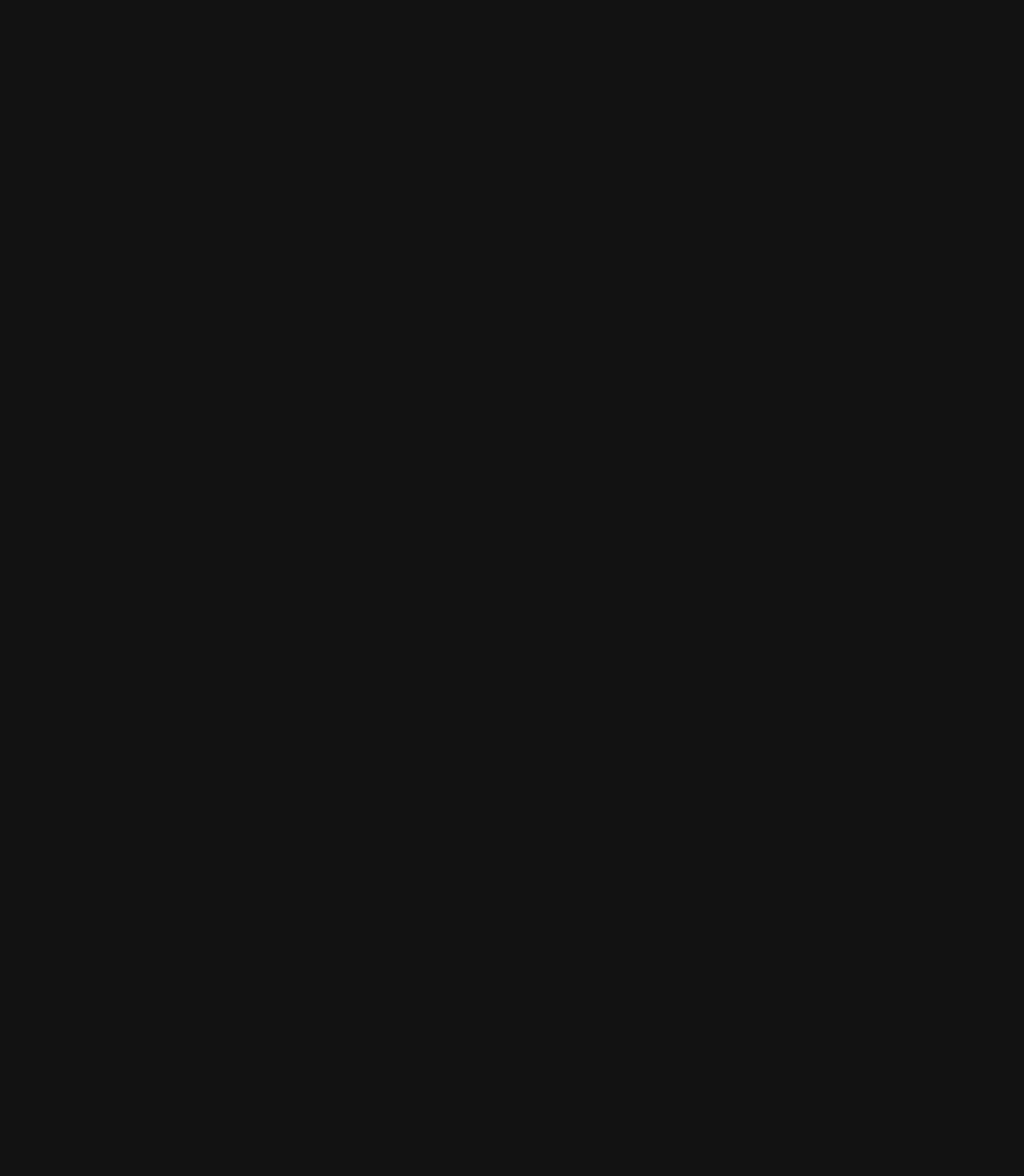
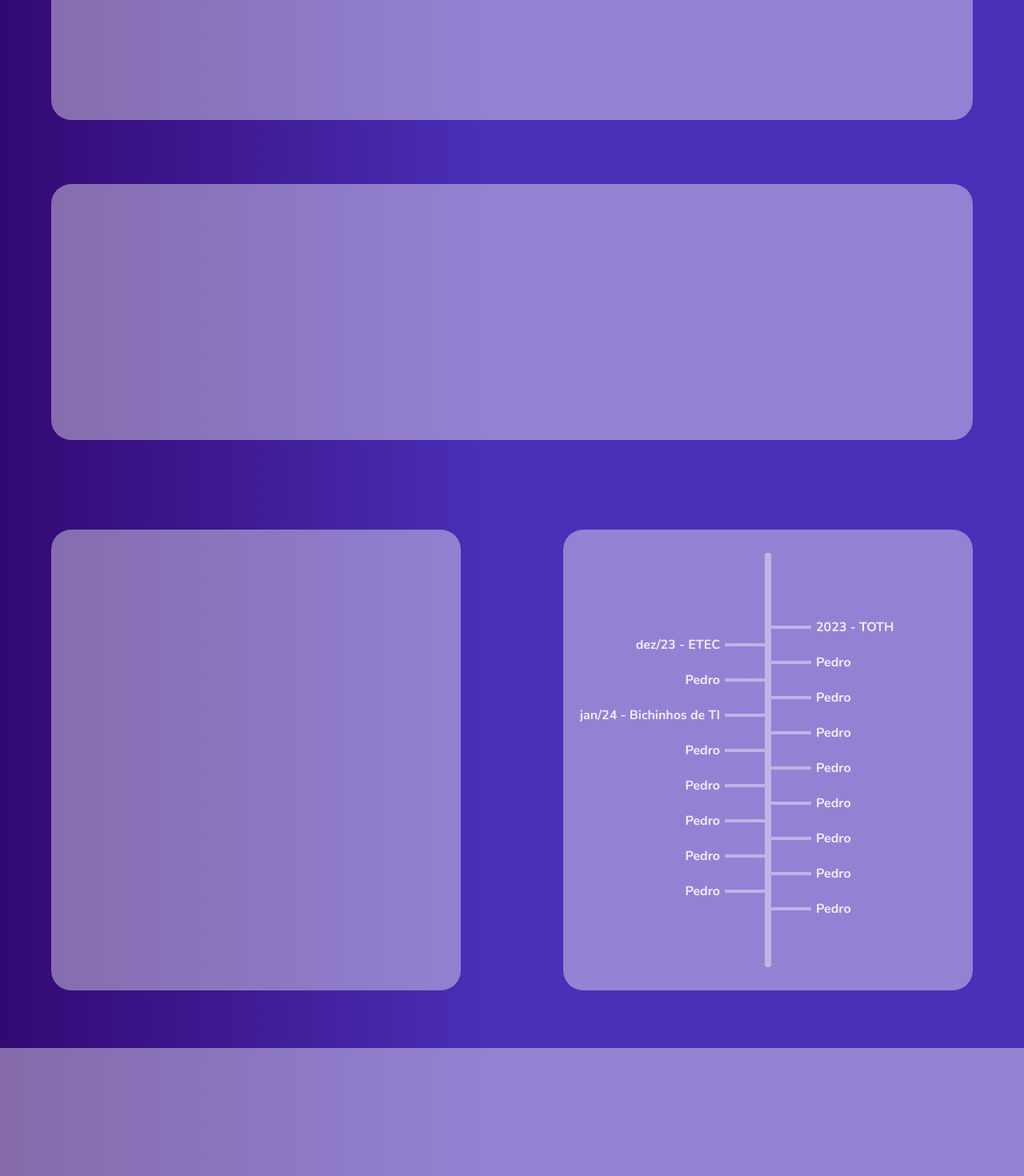
Before and after one commit to PSjoon/Portfolio, a React (Vite) app: page / in a window 1280 px wide. Shown: the part 1056-2526 px from the top of the page at 80% size. Before the commit the page ends 800 px from the top, so only its background shows below. Built offline with nearby package versions, Linux system fonts and the light colour scheme.

Commit message:
finished template

```diff
--- a/src/App.tsx
+++ b/src/App.tsx
@@ -1,4 +1,7 @@
 import About from "./components/about/About"
+import Career from "./components/career/Career"
+import Carousel from "./components/carousel/Carousel"
+import Footer from "./components/footer/Footer"
 import Header from "./components/header/Header"
 
 function App() {
@@ -6,6 +9,9 @@
     <>
       <Header />
       <About />
+      <Carousel />
+      <Career />
+      <Footer />
     </>
   )
 }
--- a/src/components/about/About.css
+++ b/src/components/about/About.css
@@ -14,6 +14,17 @@
   height: 80%;
   background-color: rgba(255, 255, 255, 0.4);
   border-radius: 25px;
+}
+
+.animation-icons-container {
+  width: 100%;
+  height: 20vh;
+  margin-top: 50px;
+}
+
+.animation-icons {
+  height: 80%;
+  background-color: rgba(255, 255, 255, 0.4);
 }
 
 @media screen and (max-width: 600px) {
@@ -34,6 +45,3 @@
     border-radius: 25px;
   }
 }
-
-@media (min-width: 601px) and (max-width: 900px) {
-}
--- a/src/components/about/About.tsx
+++ b/src/components/about/About.tsx
@@ -7,6 +7,10 @@
         <section className="hero"></section>
         <section className="picture"></section>
       </main>
+
+      <section className="animation-icons-container">
+        <div className="animation-icons"></div>
+      </section>
     </>
   )
 }
--- /dev/null
+++ b/src/components/career/Career.css
@@ -0,0 +1,86 @@
+.curriculum-container {
+  display: grid;
+  width: 100%;
+  height: 90vh;
+
+  place-items: center;
+  grid-template-columns: 1fr 1fr;
+}
+
+.curriculum-container p {
+  margin-left: 6px;
+  margin-right: 6px;
+}
+
+.curriculum {
+  width: 80%;
+  height: 80%;
+  background-color: rgba(255, 255, 255, 0.4);
+  border-radius: 25px;
+}
+
+.career {
+  display: flex;
+  width: 80%;
+  height: 80%;
+
+  align-items: center;
+  justify-content: center;
+
+  background-color: rgba(255, 255, 255, 0.4);
+  border-radius: 25px;
+}
+
+.divide {
+  width: 8px;
+  height: 90%;
+  border-radius: 100px;
+
+  background-color: rgba(255, 255, 255, 0.4);
+}
+
+.dash-container {
+  width: 50%;
+}
+
+.dash-container-reverse {
+  width: 50%;
+  display: flex;
+  flex-direction: column;
+
+  justify-content: flex-start;
+}
+
+.dash {
+  width: 50px;
+  height: 4px;
+
+  background-color: rgba(255, 255, 255, 0.4);
+}
+
+.container-text {
+  display: flex;
+  align-items: center;
+  justify-content: flex-end;
+  margin-top: 20px;
+}
+
+.container-text-reverse {
+  display: flex;
+  align-items: center;
+  justify-content: flex-start;
+  margin-top: 20px;
+}
+
+@media screen and (max-width: 600px) {
+  .curriculum-container {
+    display: grid;
+    width: 100%;
+    height: 90vh;
+
+    font-size: 14px;
+
+    place-items: center;
+    grid-template-columns: 1fr;
+  }
+}
--- /dev/null
+++ b/src/components/career/Career.tsx
@@ -0,0 +1,91 @@
+import "./Career.css"
+
+function Career() {
+  return (
+    <>
+      <section className="curriculum-container">
+        <div className="curriculum"></div>
+
+        <div className="career">
+          <div className="dash-container">
+            <div className="container-text">
+              <p>dez/23 - ETEC</p>
+              <div className="dash"></div>
+            </div>
+            <div className="container-text">
+              <p>Pedro</p>
+              <div className="dash"></div>
+            </div>
+            <div className="container-text">
+              <p>jan/24 - Bichinhos de TI</p>
+              <div className="dash"></div>
+            </div>
+            <div className="container-text">
+              <p>Pedro</p>
+              <div className="dash"></div>
+            </div>
+            <div className="container-text">
+              <p>Pedro</p>
+              <div className="dash"></div>
+            </div>
+            <div className="container-text">
+              <p>Pedro</p>
+              <div className="dash"></div>
+            </div>
+            <div className="container-text">
+              <p>Pedro</p>
+              <div className="dash"></div>
+            </div>
+            <div className="container-text">
+              <p>Pedro</p>
+              <div className="dash"></div>
+            </div>
+          </div>
+
+          <div className="divide"></div>
+
+          <div className="dash-container-reverse">
+            <div className="container-text-reverse">
+              <div className="dash"></div>
+              <p>2023 - TOTH</p>
+            </div>
+            <div className="container-text-reverse">
+              <div className="dash"></div>
+              <p>Pedro</p>
+            </div>
+            <div className="container-text-reverse">
+              <div className="dash"></div>
+              <p>Pedro</p>
+            </div>
+            <div className="container-text-reverse">
+              <div className="dash"></div>
+              <p>Pedro</p>
+            </div>
+            <div className="container-text-reverse">
+              <div className="dash"></div>
+              <p>Pedro</p>
+            </div>
+            <div className="container-text-reverse">
+              <div className="dash"></div>
+              <p>Pedro</p>
+            </div>
+            <div className="container-text-reverse">
+              <div className="dash"></div>
+              <p>Pedro</p>
+            </div>
+            <div className="container-text-reverse">
+              <div className="dash"></div>
+              <p>Pedro</p>
+            </div>
+            <div className="container-text-reverse">
+              <div className="dash"></div>
+              <p>Pedro</p>
+            </div>
+          </div>
+        </div>
+      </section>
+    </>
+  )
+}
+
+export default Career
--- /dev/null
+++ b/src/components/carousel/Carousel.css
@@ -0,0 +1,16 @@
+.projects {
+  display: grid;
+  width: 100%;
+  height: 100vh;
+
+  margin-top: 30px;
+  place-items: center;
+  grid-template-columns: 1fr;
+}
+
+.projects .project-list {
+  width: 90%;
+  height: 80%;
+  background-color: rgba(255, 255, 255, 0.4);
+  border-radius: 25px;
+}
--- /dev/null
+++ b/src/components/carousel/Carousel.tsx
@@ -0,0 +1,14 @@
+import "./Carousel.css"
+
+function Carousel() {
+  return (
+    <>
+      <section className="projects">
+        <div className="project-list"></div>
+        <div className="project-list"></div>
+      </section>
+    </>
+  )
+}
+
+export default Carousel
--- /dev/null
+++ b/src/components/footer/Footer.css
@@ -0,0 +1,5 @@
+footer {
+  width: 100%;
+  height: 20vh;
+  background-color: rgba(255, 255, 255, 0.4);
+}
--- /dev/null
+++ b/src/components/footer/Footer.tsx
@@ -0,0 +1,11 @@
+import "./Footer.css"
+
+function Footer() {
+  return (
+    <>
+      <footer></footer>
+    </>
+  )
+}
+
+export default Footer
--- a/src/components/header/header.css
+++ b/src/components/header/header.css
@@ -21,9 +21,10 @@
 }
 
 .redes {
-  width: 23vw;
+  width: 30vw;
   display: flex;
   align-items: center;
+  justify-content: space-between;
   margin-right: 2vw;
 }
 
@@ -31,7 +32,13 @@
   margin-left: 4px;
 }
 
-p {
+nav p {
+  position: relative;
+  cursor: pointer;
+  margin-top: 4px;
+}
+
+.redes p {
   position: relative;
   cursor: pointer;
   margin-top: 4px;
@@ -94,10 +101,10 @@
   }
 
   .redes-mobile {
+    display: flex;
     width: 80vw;
     align-items: center;
-    justify-content: space-around;
-    display: flex;
+    justify-content: flex-end;
     margin-left: 6vw;
   }
 
@@ -161,6 +168,7 @@
     justify-content: space-around;
     display: flex;
     margin-left: 6vw;
+    font-size: 18px;
   }
 
   .menu-container {
```
